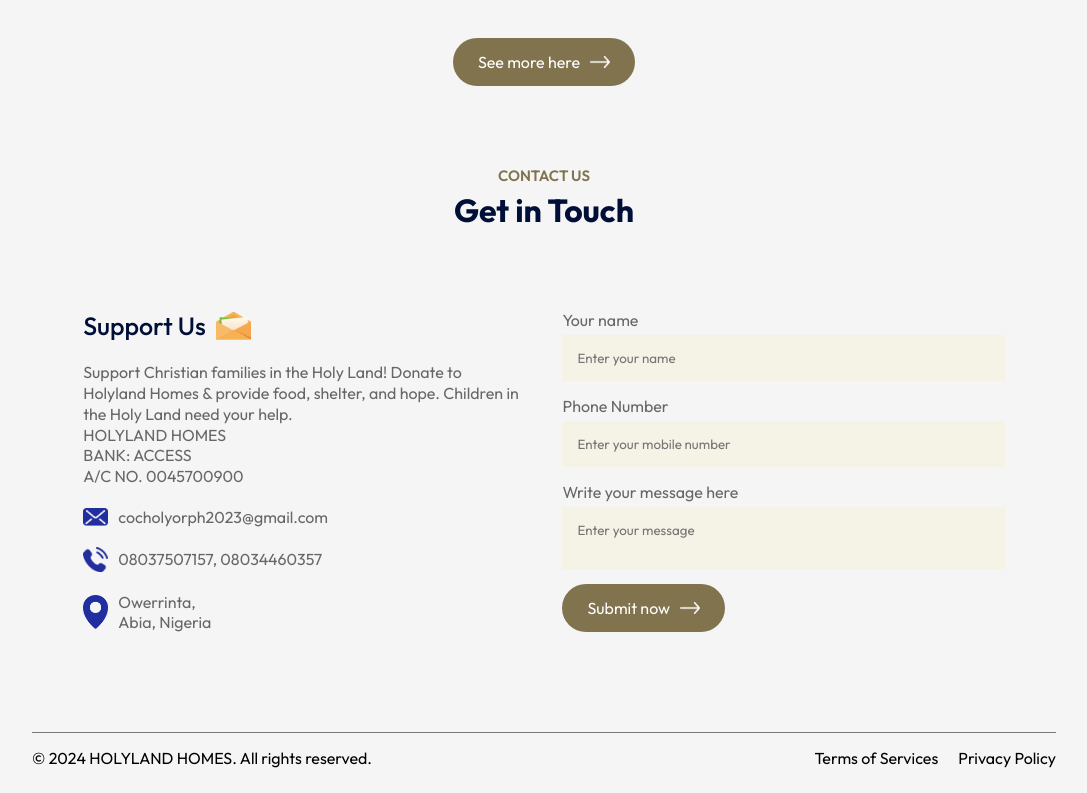
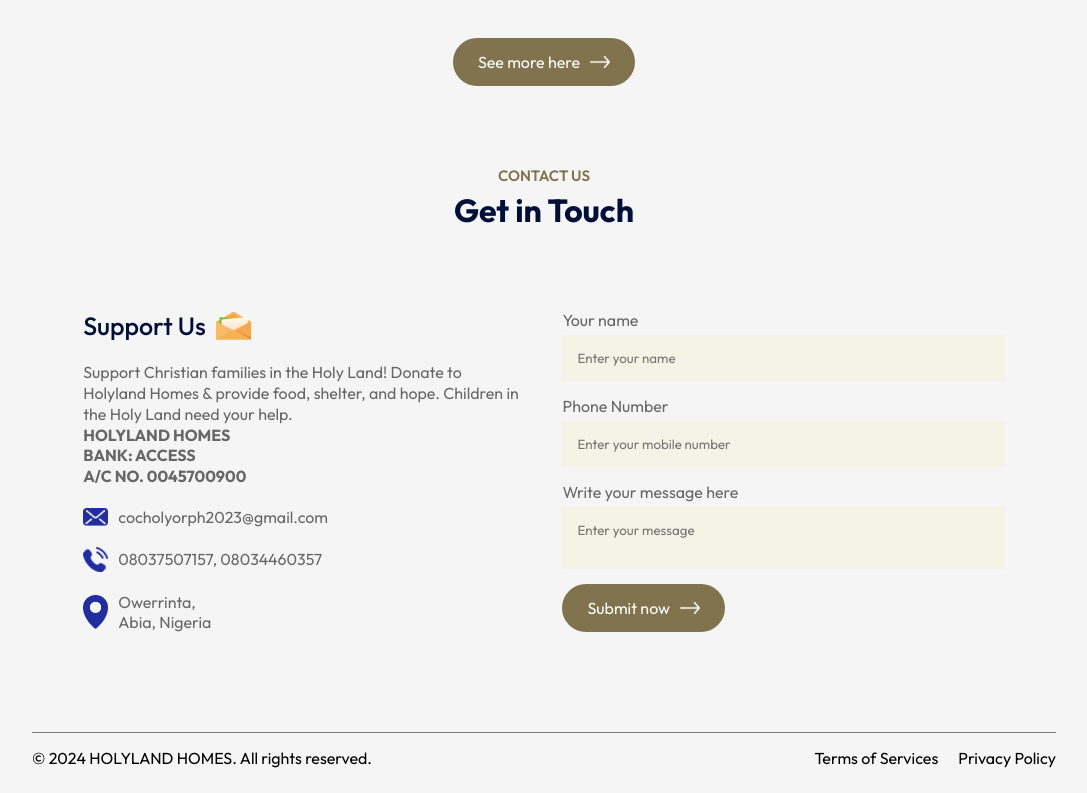
Before and after one commit to imchukwu/holylandhomes, a React (Vite) app: page / in a window 1280 px wide. Shown: the part 2663-3456 px from the top of the page, without its empty margins (96-1183 px from the left). Built offline with nearby package versions, Linux system fonts and the light colour scheme.

Commit message:
added bold font

```diff
--- a/src/Components/Contact/Contact.jsx
+++ b/src/Components/Contact/Contact.jsx
@@ -42,9 +42,9 @@ const Contact = () => {
           Support Christian families in the Holy Land! Donate to Holyland Homes
           & provide food, shelter, and hope. Children in the Holy Land need your
           help. <br />
-          <p>HOLYLAND HOMES </p>
+          <strong><p>HOLYLAND HOMES </p>
           <p>BANK: ACCESS</p>
-          <p>A/C NO. 0045700900</p>
+          <p>A/C NO. 0045700900</p></strong>
         </p>
         <ul>
           <li>
```
